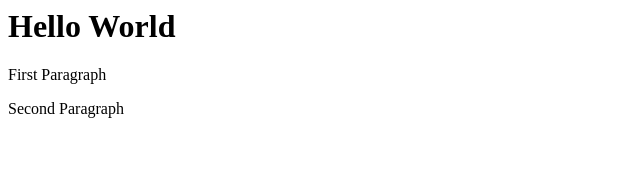
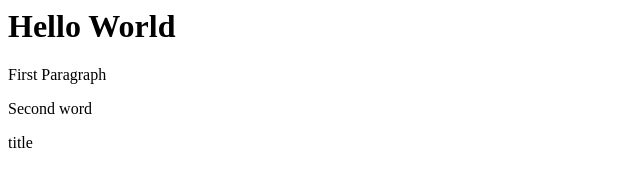
Before and after one commit to Martina-B-Salvatierra/PD-Frontend, a plain HTML site: page index.html in a window 1280 px wide. Shown: the full height of the page, 0-640 px from the left. Drawn offline with Linux system fonts and the light colour scheme.

Commit message:
Tercer Cambio

```diff
--- a/index.html
+++ b/index.html
@@ -7,6 +7,7 @@
 <body>
     <h1>Hello World</h1>
     <p>First Paragraph</p>
-    <p>Second Paragraph</p>
+    <p>Second word</p>
+    <p>title</p>
 </body>
 </html>
```
